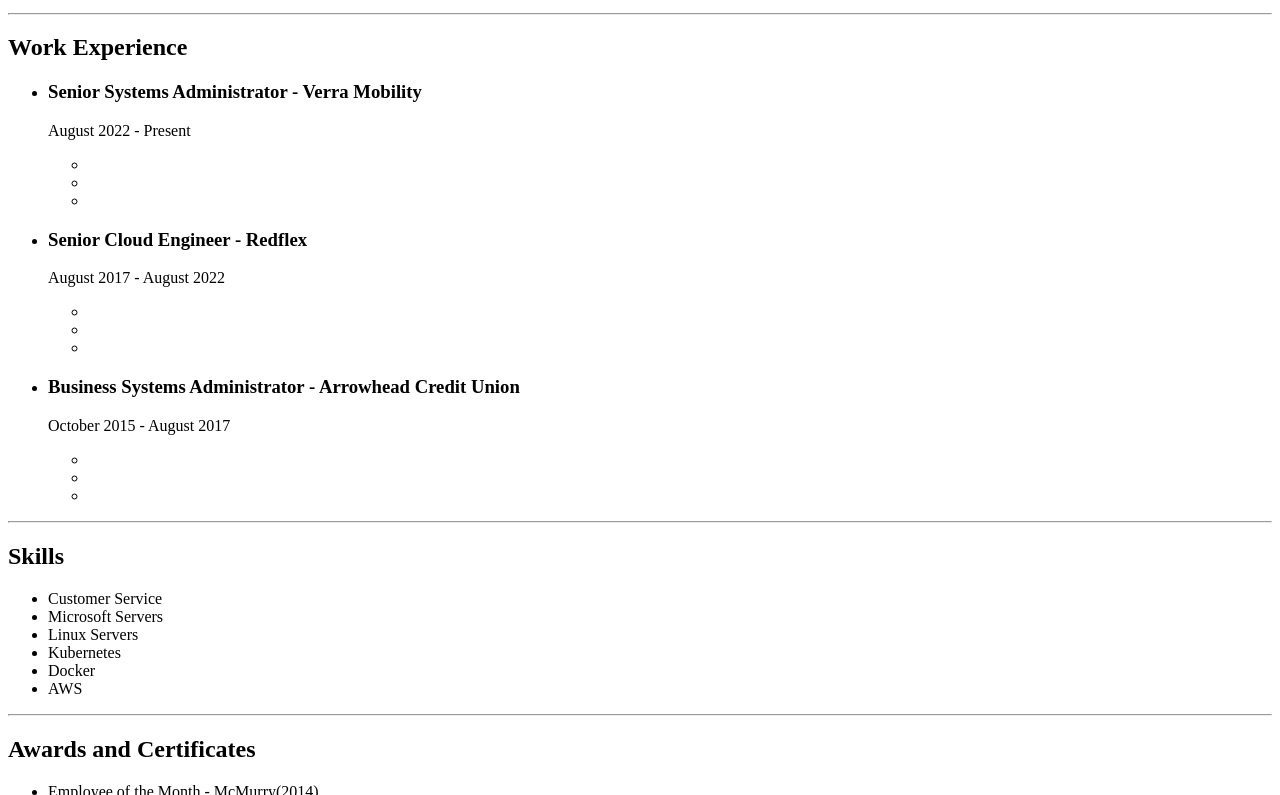
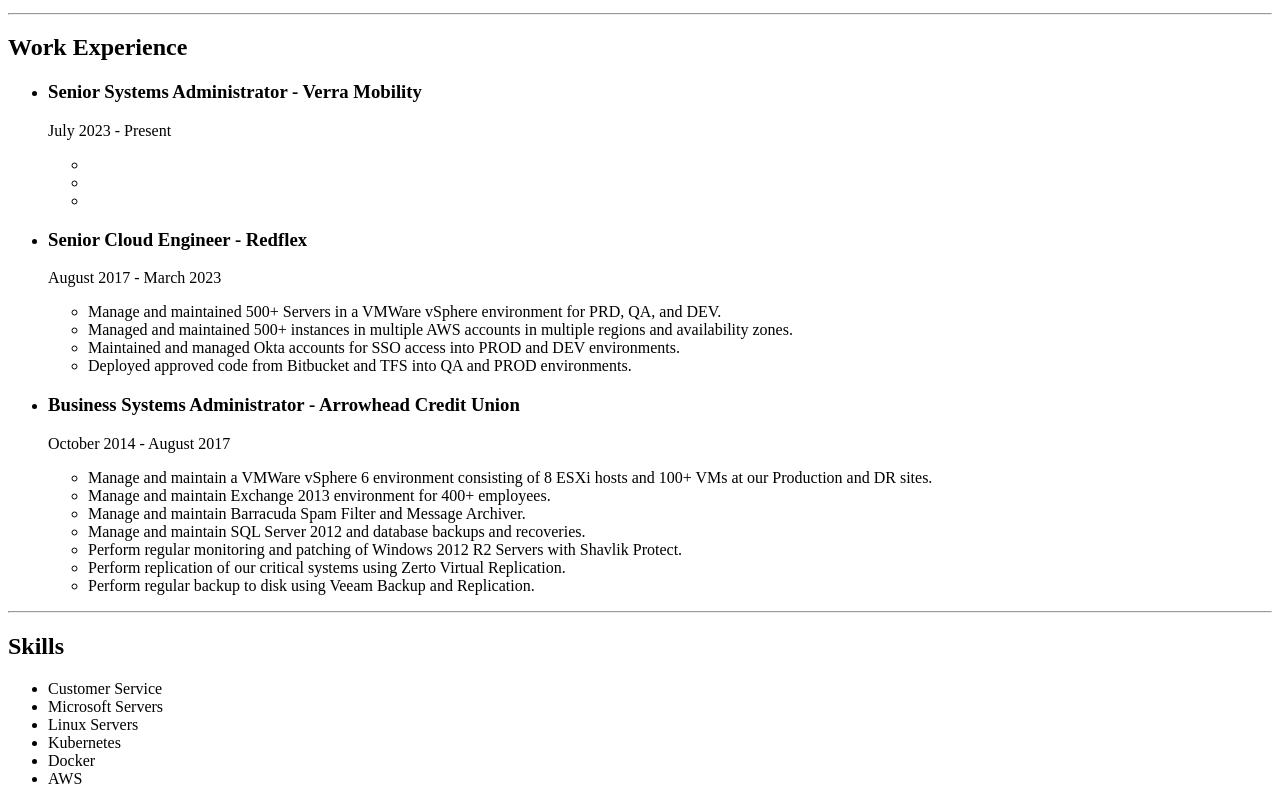
Before and after one commit to cmcklveen/Resume, a plain HTML site: page index.html in a window 1280 px wide. Shown: the part 493-1288 px from the top of the page. Drawn offline with Linux system fonts and the light colour scheme.

Commit message:
Update index.html

```diff
--- a/index.html
+++ b/index.html
@@ -17,7 +17,7 @@
     <h2>Work Experience</h2>
     <ul>
         <li><h3>Senior Systems Administrator - Verra Mobility</h3></li>
-        <p>August 2022 - Present</p>
+        <p>July 2023 - Present</p>
             <ul>
                 <li></li>
                 <li></li>
@@ -25,18 +25,23 @@
             </ul>
         </li>
         <li><h3>Senior Cloud Engineer - Redflex</h3></li>
-        <p>August 2017 - August 2022</p>
+        <p>August 2017 - March 2023</p>
         <ul>
-            <li></li>
-            <li></li>
-            <li></li>
+            <li>Manage and maintained 500+ Servers in a VMWare vSphere environment for PRD, QA, and DEV.</li>
+            <li>Managed and maintained 500+ instances in multiple AWS accounts in multiple regions and availability zones.</li>
+            <li>Maintained and managed Okta accounts for SSO access into PROD and DEV environments.</li>
+            <li>Deployed approved code from Bitbucket and TFS into QA and PROD environments.</li>
         </ul>
         <li><h3>Business Systems Administrator - Arrowhead Credit Union</h3></li>
-        <p>October 2015 - August 2017</p>
+        <p>October 2014 - August 2017</p>
         <ul>
-            <li></li>
-            <li></li>
-            <li></li>
+            <li>Manage and maintain a VMWare vSphere 6 environment consisting of 8 ESXi hosts and 100+ VMs at our Production and DR sites.</li>
+            <li>Manage and maintain Exchange 2013 environment for 400+ employees.</li>
+            <li>Manage and maintain Barracuda Spam Filter and Message Archiver.</li>
+            <li>Manage and maintain SQL Server 2012 and database backups and recoveries.</li>
+            <li>Perform regular monitoring and patching of Windows 2012 R2 Servers with Shavlik Protect.</li>
+            <li>Perform replication of our critical systems using Zerto Virtual Replication.</li>
+            <li>Perform regular backup to disk using Veeam Backup and Replication.</li>
         </ul>
     </ul>
     <hr>
```
